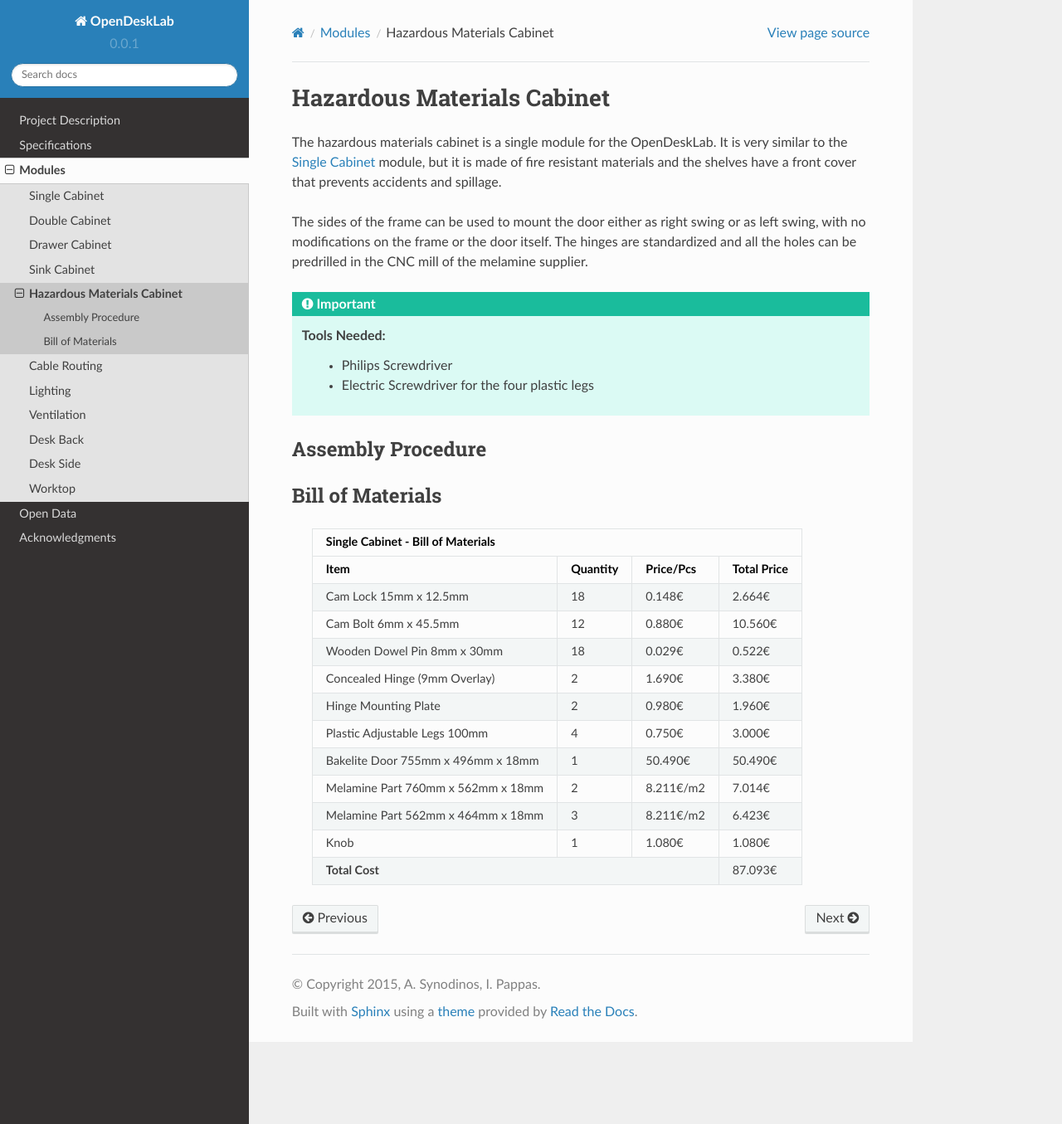
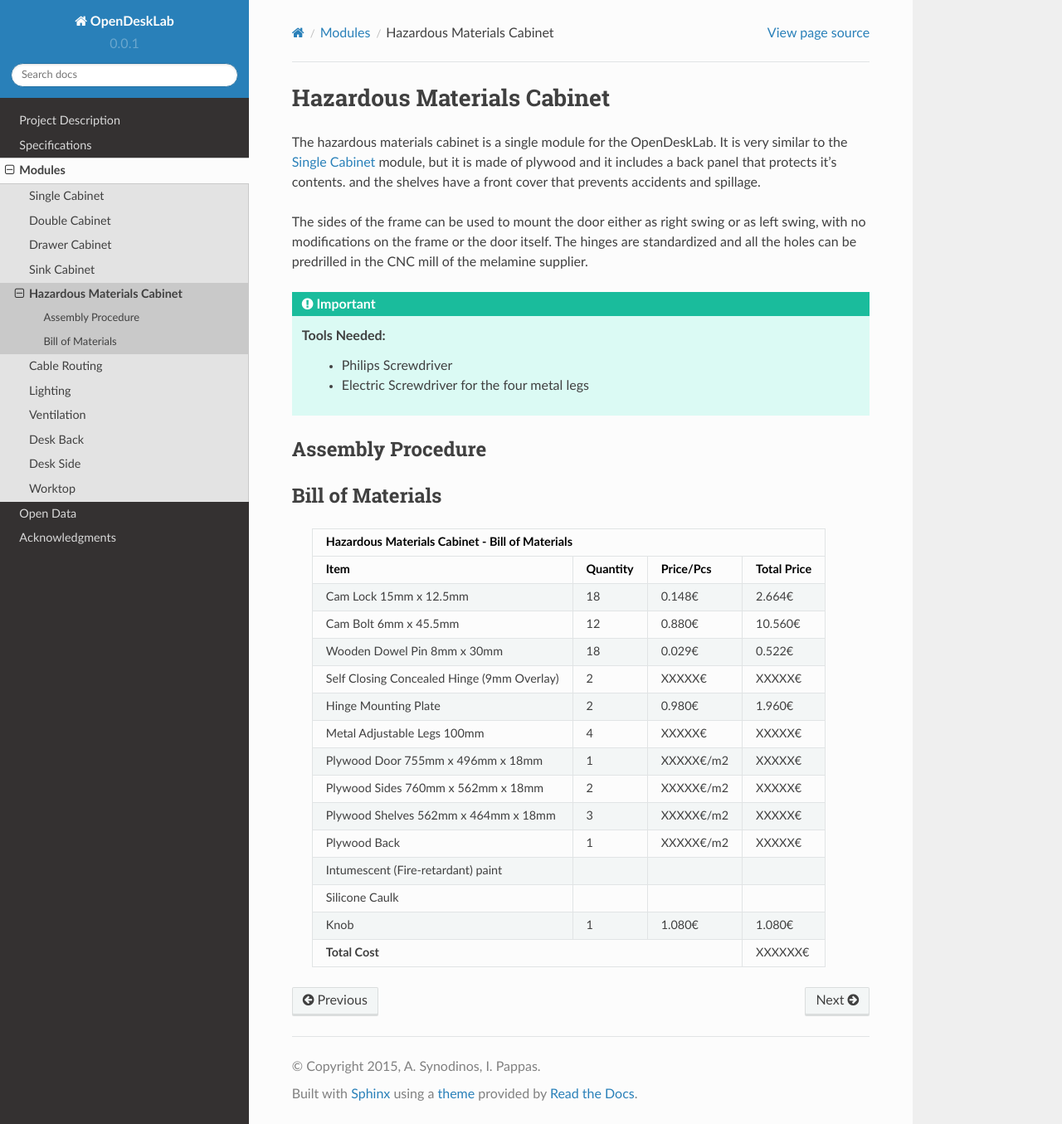
Before and after one commit to ellak-monades-aristeias/OpenDeskLab, a Sphinx documentation site: the page built from docs/include/parts/hazardous_materials_cabinet.rst, in a window 1280 px wide and 1355 px high. Shown: the whole window at 83% size. Built offline with Sphinx 7.4.7 and the Read the Docs theme 2.0.0, drawn with Linux system fonts in a browser that asks for light colours.

Commit message:
Modified Hazardous Materials Cabinet

```diff
--- a/docs/include/parts/hazardous_materials_cabinet.rst
+++ b/docs/include/parts/hazardous_materials_cabinet.rst
@@ -1,7 +1,7 @@
 :index:`Hazardous Materials Cabinet`
 ------------------------------------
 
-The hazardous materials cabinet is a single module for the OpenDeskLab. It is very similar to the :doc:`single_cabinet` module, but it is made of fire resistant materials and the shelves have a front cover that prevents accidents and spillage.
+The hazardous materials cabinet is a single module for the OpenDeskLab. It is very similar to the :doc:`single_cabinet` module, but it is made of plywood and it includes a back panel that protects it's contents. and the shelves have a front cover that prevents accidents and spillage.
 
 The sides of the frame can be used to mount the door either as right swing or as left swing, with no modifications on the frame or the door itself. The hinges are standardized and all the holes can be predrilled in the CNC mill of the melamine supplier.
 
@@ -9,7 +9,7 @@ The sides of the frame can be used to mount the door either as right swing or as
 
    Tools Needed:
     - Philips Screwdriver
-    - Electric Screwdriver for the four plastic legs
+    - Electric Screwdriver for the four metal legs
 
 Assembly Procedure
 ++++++++++++++++++
@@ -21,30 +21,36 @@ Bill of Materials
    .. tabularcolumns:: |l|c|c|c|
    .. table::
 
-      +------------------------------------+----------+-----------+-------------+
-      | Single Cabinet - Bill of Materials                                      |
-      +------------------------------------+----------+-----------+-------------+
-      | Item                               | Quantity | Price/Pcs | Total Price |
-      +====================================+==========+===========+=============+
-      | Cam Lock 15mm x 12.5mm             |    18    |    0.148€ |      2.664€ |
-      +------------------------------------+----------+-----------+-------------+
-      | Cam Bolt 6mm x 45.5mm              |    12    |    0.880€ |     10.560€ |
-      +------------------------------------+----------+-----------+-------------+
-      | Wooden Dowel Pin 8mm x 30mm        |    18    |    0.029€ |      0.522€ |
-      +------------------------------------+----------+-----------+-------------+
-      | Concealed Hinge (9mm Overlay)      |     2    |    1.690€ |      3.380€ |
-      +------------------------------------+----------+-----------+-------------+
-      | Hinge Mounting Plate               |     2    |    0.980€ |      1.960€ |
-      +------------------------------------+----------+-----------+-------------+
-      | Plastic Adjustable Legs 100mm      |     4    |    0.750€ |      3.000€ |
-      +------------------------------------+----------+-----------+-------------+
-      | Bakelite Door 755mm x 496mm x 18mm |     1    |   50.490€ |     50.490€ |
-      +------------------------------------+----------+-----------+-------------+
-      | Melamine Part 760mm x 562mm x 18mm |     2    | 8.211€/m2 |      7.014€ |
-      +------------------------------------+----------+-----------+-------------+
-      | Melamine Part 562mm x 464mm x 18mm |     3    | 8.211€/m2 |      6.423€ |
-      +------------------------------------+----------+-----------+-------------+
-      | Knob                               |     1    |    1.080€ |      1.080€ |
-      +------------------------------------+----------+-----------+-------------+
-      | **Total Cost**                                            |     87.093€ |
-      +------------------------------------+----------+-----------+-------------+
+      +-----------------------------------------------+----------+-----------+-------------+
+      | Hazardous Materials Cabinet - Bill of Materials                                    |
+      +-----------------------------------------------+----------+-----------+-------------+
+      | Item                                          | Quantity | Price/Pcs | Total Price |
+      +===============================================+==========+===========+=============+
+      | Cam Lock 15mm x 12.5mm                        |    18    |    0.148€ |      2.664€ |
+      +-----------------------------------------------+----------+-----------+-------------+
+      | Cam Bolt 6mm x 45.5mm                         |    12    |    0.880€ |     10.560€ |
+      +-----------------------------------------------+----------+-----------+-------------+
+      | Wooden Dowel Pin 8mm x 30mm                   |    18    |    0.029€ |      0.522€ |
+      +-----------------------------------------------+----------+-----------+-------------+
+      | Self Closing Concealed Hinge (9mm Overlay)    |     2    |    XXXXX€ |      XXXXX€ |
+      +-----------------------------------------------+----------+-----------+-------------+
+      | Hinge Mounting Plate                          |     2    |    0.980€ |      1.960€ |
+      +-----------------------------------------------+----------+-----------+-------------+
+      | Metal Adjustable Legs 100mm                   |     4    |    XXXXX€ |      XXXXX€ |
+      +-----------------------------------------------+----------+-----------+-------------+
+      | Plywood Door 755mm x 496mm x 18mm             |     1    | XXXXX€/m2 |      XXXXX€ |
+      +-----------------------------------------------+----------+-----------+-------------+
+      | Plywood Sides 760mm x 562mm x 18mm            |     2    | XXXXX€/m2 |      XXXXX€ |
+      +-----------------------------------------------+----------+-----------+-------------+
+      | Plywood Shelves 562mm x 464mm x 18mm          |     3    | XXXXX€/m2 |      XXXXX€ |
+      +-----------------------------------------------+----------+-----------+-------------+
+      | Plywood Back                                  |     1    | XXXXX€/m2 |      XXXXX€ |
+      +-----------------------------------------------+----------+-----------+-------------+
+      | Intumescent (Fire-retardant) paint            |          |           |             |
+      +-----------------------------------------------+----------+-----------+-------------+
+      | Silicone Caulk                                |          |           |             |
+      +-----------------------------------------------+----------+-----------+-------------+
+      | Knob                                          |     1    |    1.080€ |      1.080€ |
+      +-----------------------------------------------+----------+-----------+-------------+
+      | **Total Cost**                                                       |     XXXXXX€ |
+      +-----------------------------------------------+----------+-----------+-------------+
```
